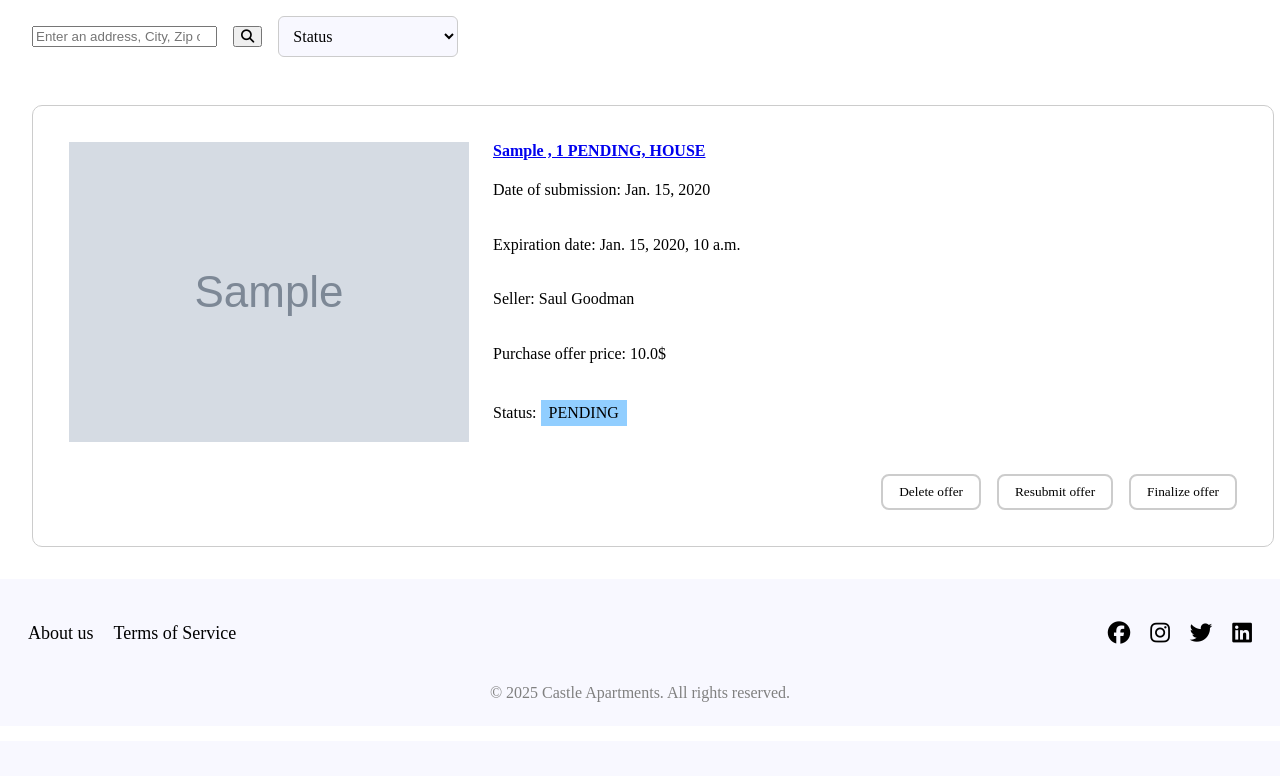
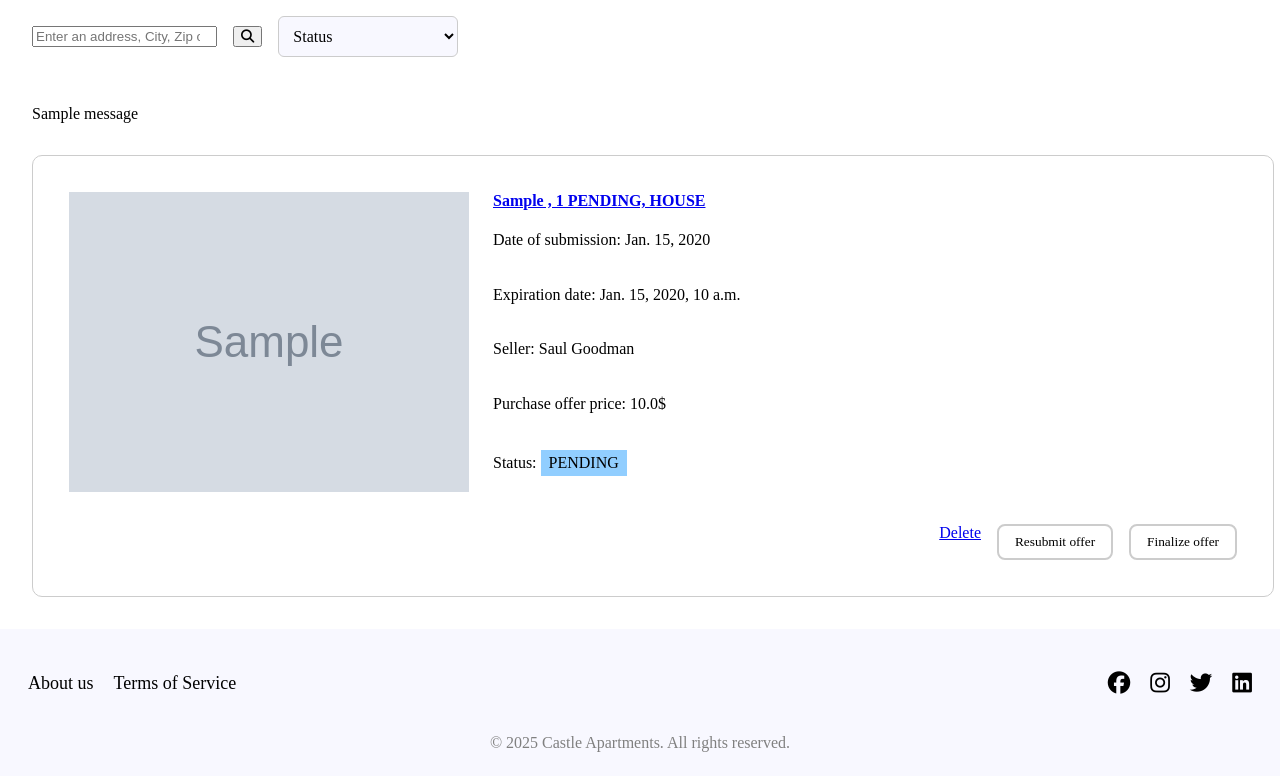
Before and after one commit to mrnfd/web-app, a Django app: page /buyer/my_offers/ in a window 1280 px wide. Shown: the part 59-835 px from the top of the page. Before the commit the page ends 761 px from the top, so only its background shows below. Run offline with Django 5.2, Linux system fonts and the light colour scheme; data comes from the database, SQL or seed files in the repository; tables that the repository leaves empty hold one stand-in row (values such as "Sample post"); grey boxes marked "Sample" are stand-in pictures; one stand-in notice (Sample message) is shown; parts of the project's set-up code (start-up, migrations or seed data) failed here and were passed over.

Commit message:
Bætt við delete offer

```diff
--- a/Buyers/views.py
+++ b/Buyers/views.py
@@ -49,8 +49,8 @@ def buyer_home(request):
 def my_offers(request):
     applied_filter = False
     #all_offers = Offer.objects.get(buyer_id=request.user.id)
-
-    all_offers = Offer.objects.all()
+    all_offers = Offer.objects.filter(buyer_id=1)
+    #all_offers = Offer.objects.all()
     offer_array = []
 
     query_params = {
@@ -117,7 +117,7 @@ def my_offers(request):
         else:
             offer_array.append(offer_info)
 
-    print(applied_filter)
+
     if applied_filter:
         return JsonResponse({'offers':offer_array})
 
--- a/Offers/views.py
+++ b/Offers/views.py
@@ -64,7 +64,8 @@ def create_offer(request,listing_id):
 def delete_offer(request,id):
     offer = get_object_or_404(Offer, id=id)
     offer.delete()
-    return redirect('offer-index')
+    messages.error(request, 'Offer deleted successfully')
+    return redirect('my_offers')
 
 def update_offer(request,id):
     offer = get_object_or_404(Offer,id=id)
--- a/templates/buyers/my_offers.html
+++ b/templates/buyers/my_offers.html
@@ -30,6 +30,10 @@
     </div>
 
     <div class="my-offer-grid" id="offer-listed">
+        {% for msg in messages %}
+            {{ msg }}
+        {% endfor %}
+
         {% for offer in offers %}
         <div class="property-card">
             <div class="property-content">
@@ -42,7 +46,7 @@
                     <p>Seller: {{offer.seller}}</p>
                     <p>Purchase offer price: {{offer.price}}$</p>
 
-                    {% if offer.status == REJECTED%}
+                    {% if offer.status == REJECTED %}
                         <p>Status: <span class="status pending">{{offer.status}}</span></p>
                     {% elif offer.status == ACCEPTED %}
                         <p>Status: <span class="status accepted">{{offer.status}}</span></p>
@@ -55,9 +59,10 @@
             </div>
 
             <div class="buttons">
-                <button type="button" id="cancel-btn">Delete offer</button>
+                <!-- <button type="button" data-id = "{{offer.id}}" class='DeleteOffer-button'>Delete offer</button> -->
+                <a type="button" href="{% url 'delete-offer' id=offer.id %}"> Delete </a>
                 <button type="button">Resubmit offer</button>
-                <button type="button" onclick="redirectToFinalize()">Finalize offer</button>
+                <button type="button" class='ToFinalizeOffer-button'>Finalize offer</button>
             </div>
         </div>
         {% endfor %}
@@ -66,10 +71,16 @@
     {% include "_footer.html" %}
 
     <script>
-        function redirectToFinalize() {
-            // Redirecting directly to the buyer's interface (e.g., catalogue page) without checking login credentials
+        //function redirectToFinalize() {
+        //    // Redirecting directly to the buyer's interface (e.g., catalogue page) without checking login credentials
+        //    window.location.href = "{% url 'finalization' %}";
+        //}
+        document.querySelector('.ToFinalizeOffer-button').addEventListener('click', function () {
             window.location.href = "{% url 'finalization' %}";
-        }
+        });
+        document.querySelector('.DeleteOffer-button').addEventListener('click', function () {
+            window.location.href = `/offers/delete_offer/${this.dataset.id}`;
+        });
     </script>
 
 </body>
```
